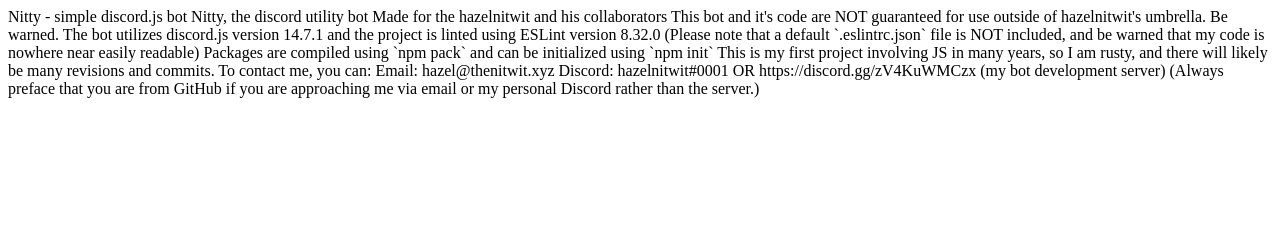
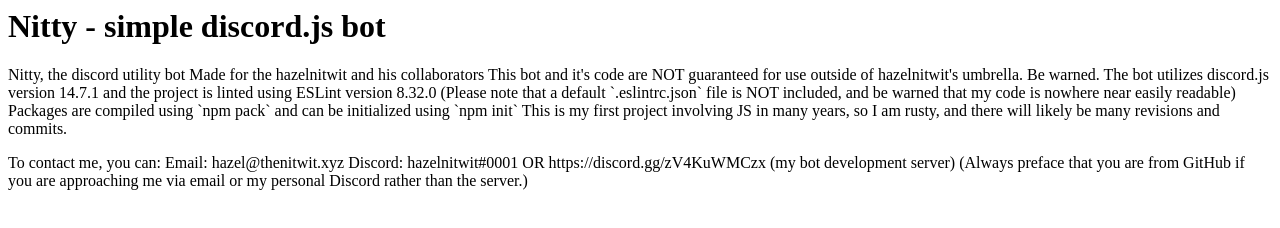
Before and after one commit to nailplsh/Nitty, a website: page index.html in a window 1280 px wide. Drawn offline with Linux system fonts and the light colour scheme.

Commit message:
Update index.html

```diff
--- a/index.html
+++ b/index.html
@@ -3,16 +3,25 @@
     <title>Nitty by hazelnitwit</title>
   </head>
   <body>
-    <p>Nitty - simple discord.js bot
-    Nitty, the discord utility bot
+    <h1>Nitty - simple discord.js bot</h1>
+
+    <p>Nitty, the discord utility bot
+
     Made for the hazelnitwit and his collaborators
+
     This bot and it's code are NOT guaranteed for use outside of hazelnitwit's umbrella. Be warned.
+
     The bot utilizes discord.js version 14.7.1 and the project is linted using ESLint version 8.32.0
+
     (Please note that a default `.eslintrc.json` file is NOT included, and be warned that my code is nowhere near easily readable)
+
     Packages are compiled using `npm pack` and can be initialized using `npm init`
-    This is my first project involving JS in many years, so I am rusty, and there will likely be many revisions and commits.
 
-    To contact me, you can:
+    This is my first project involving JS in many years, so I am rusty, and there will likely be many revisions and commits.</p>
+
+
+
+    <p>To contact me, you can:
     Email: hazel@thenitwit.xyz
     Discord: hazelnitwit#0001 OR https://discord.gg/zV4KuWMCzx (my bot development server)
     (Always preface that you are from GitHub if you are approaching me via email or my personal Discord rather than the server.)</p>
```
